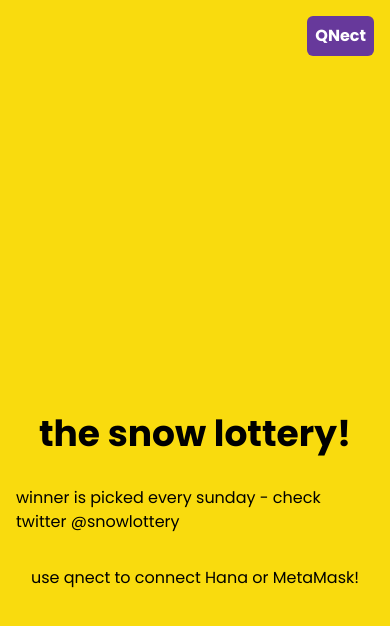
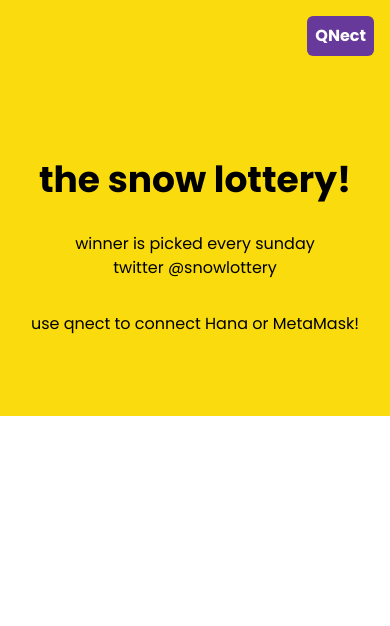
Before and after one commit to paulrouge/snowlottery, a Next.js app: page / in a window 390 px wide. Shown: the top 626 px of the page. Built offline with nearby package versions, Linux system fonts and the light colour scheme.

Commit message:
mobile stuff

```diff
--- a/components/Main.tsx
+++ b/components/Main.tsx
@@ -7,18 +7,30 @@ const Main = () => {
     const { account } = useGlobalContext()
 
     return (
-    <div className='w-screen h-screen'>
-        <div className='w-full h-full bg-funYellow flex flex-col justify-center items-center overflow-scroll pt-28'>
-            <div className='pt-12
-            flex flex-col items-center justify-center w-full md:text-8xl text-4xl
+    <div className='w-screen h-auto'>
+        <div className='
+        w-full h-full bg-funYellow flex flex-col
+        justify-center items-center overflow-scroll
+        pt-28 pb-20'>
+            <div className='
+            pt-12 flex flex-col items-center j
+            ustify-center w-full md:text-8xl text-4xl
             font-bold'>
                 the snow lottery!
             </div>
             <div className='px-2 md:text-2xl my-4 font-bold'>
 
             </div>
-            <div className='md:text-2xl mx-4'>
-                winner is picked every sunday - check twitter @snowlottery
+            <div className='
+            flex flex-col md:flex-row md:text-2xl
+            mx-4 justify-center items-center
+            '>
+                <div className='mx-4'>
+                    winner is picked every sunday
+                </div>
+                <div className='mx-4'>
+                    twitter @snowlottery
+                </div>
             </div>
             <div className='md:text-xl mt-8 flex px-4'>
                 {account ?
```
